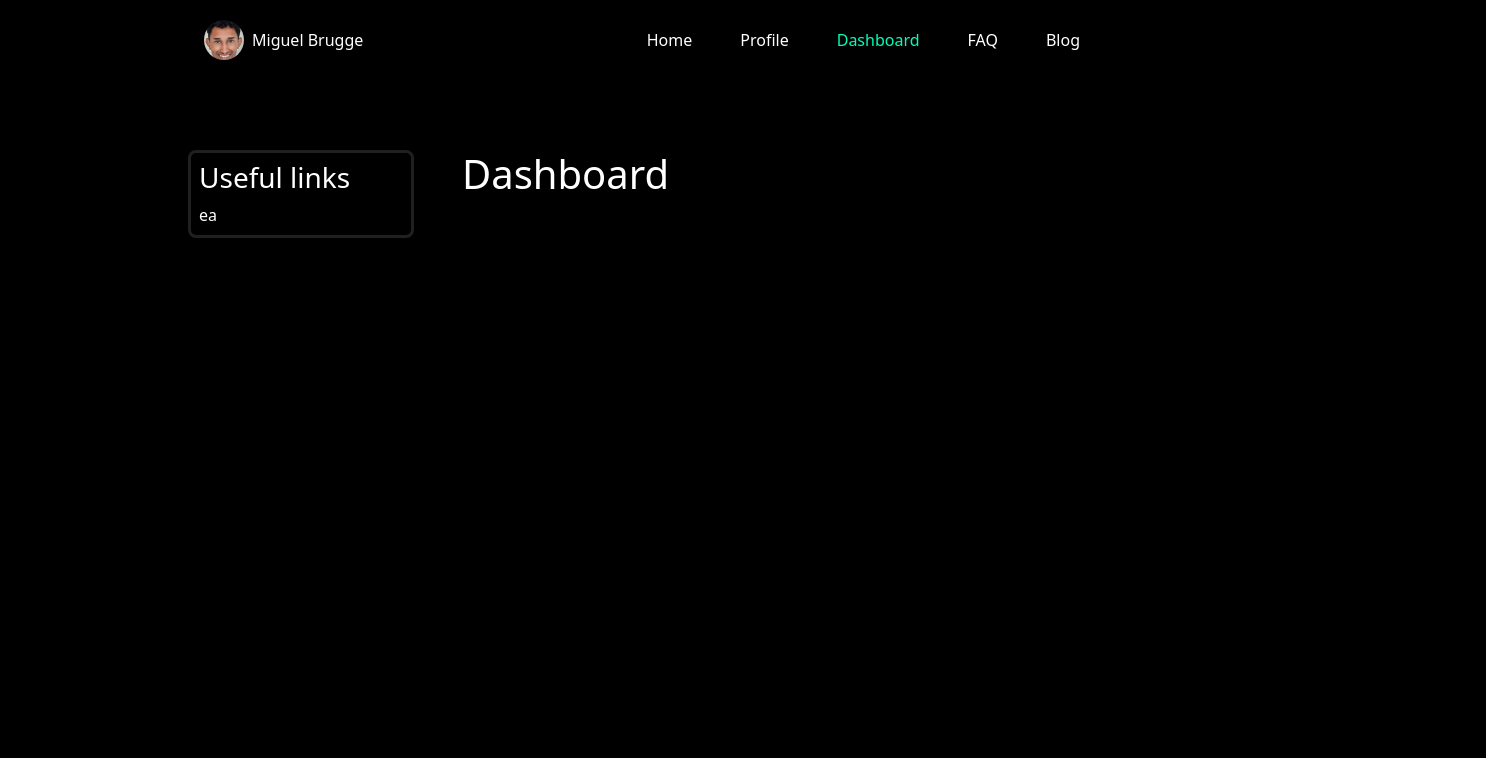
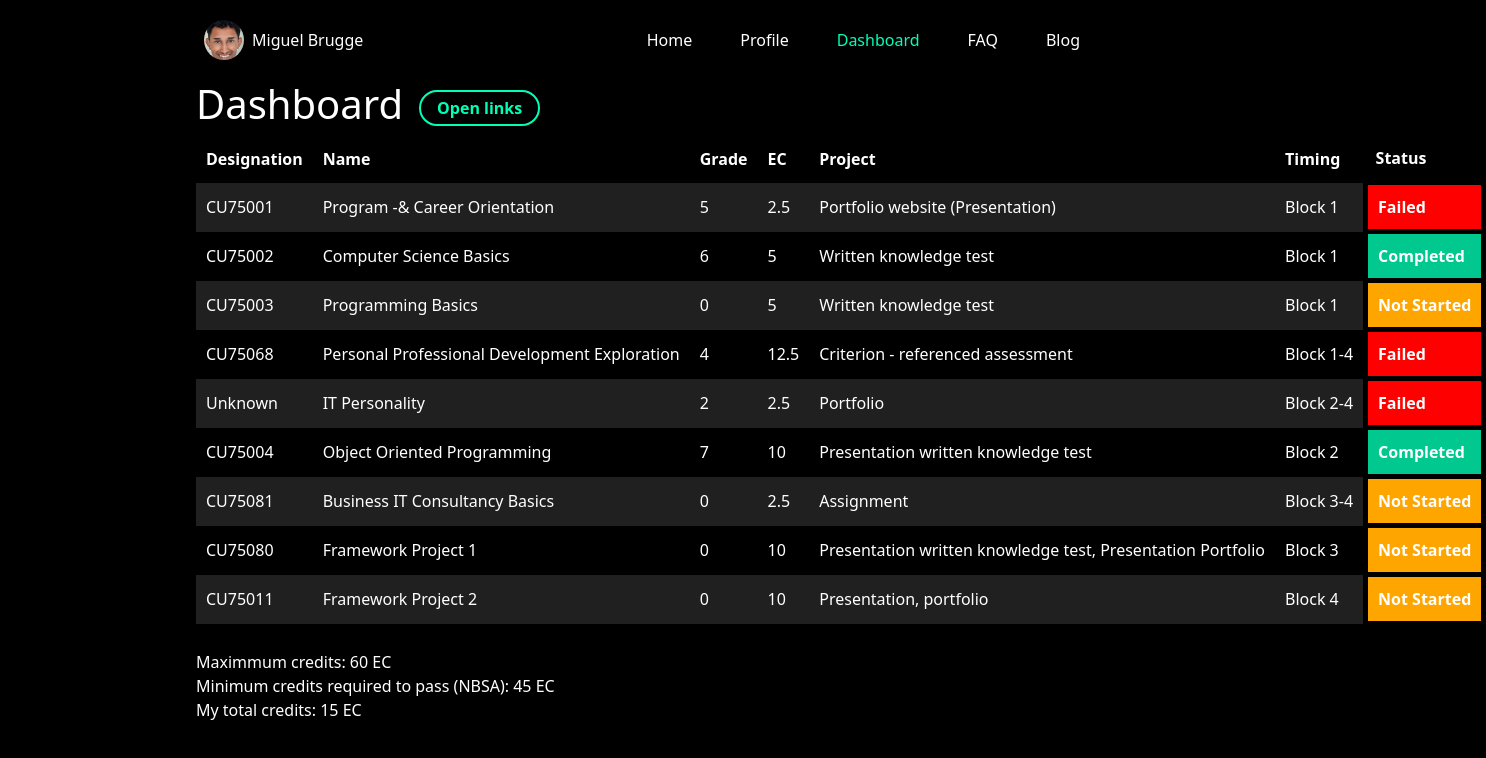
Before and after one commit to MiguelBrugge-HZ/MiguelBrugge-HZ, a plain HTML site: page dashboard.html in a window 1280 px wide. Shown: the whole page, 1486 px wide, since content can reach past the window. Drawn offline with nearby package versions, Linux system fonts and the light colour scheme.

Commit message:
dashboard

```diff
--- a/dashboard.html
+++ b/dashboard.html
@@ -41,21 +41,42 @@
                 </ul>
             </nav>
             <section id="dashboard" class="page">
-                <div class="row">
-                    <aside class="col-md-3 rounded-3 p-2">
+                <div class="row ms-5">
+                    <section class="col-md-12 p-0 ms-5">
+                        <div class="d-flex gap-3 align-items-center">
+                            <h1 class="">Dashboard</h1>
+                            <button id="link-button" onclick="openSideMenu()"
+                            class="ghost-button fw-bold rounded-pill px-3 py-1 border-none">Open
+                            links</button>
+                        </div>
+                        <table id="dashboard-table">
+                            <tr>
+                                <th>Designation</th>
+                                <th>Name</th>
+                                <th>Grade</th>
+                                <th>EC</th>
+                                <th>Project</th>
+                                <th>Timing</th>
+                                <th>Status</th>
+                            </tr>
+                        </table>
+                        <br>
+                        <p class="m-0">Maximmum credits: 60 EC</p>
+                        <p class="m-0">Minimum credits required to pass (NBSA): 45 EC</p>
+                        <p>My total credits: <span id="total-credits"></span> EC</p>
+                    </section>
+                    <aside id="link-menu" class="d-none col-md-3 rounded-3 p-2 position-fixed end-0 me-5">
                         <h3>Useful links</h3>
                         <ul class="list-unstyled d-flex flex-column gap-5 m-0">
                             <li><a href="">ea</a></li>
                         </ul>
                     </aside>
-                    <section class="col-md-8 p-0 ms-5">
-                        <h1 class="">Dashboard</h1>
-                        <table></table>
-                    </section>
                 </div>
             </section>
         </article>
     </main>
+    <script src="./scripts/dashboard-data.js" type="module"></script>
+    <script src="./scripts/link-menu-toggle.js"></script>
 </body>
 
 </html>
--- /dev/null
+++ b/data/courses.json
@@ -0,0 +1,85 @@
+{
+    "courses": [
+        {
+            "designation": "CU75001",
+            "name": "Program -& Career Orientation",
+            "grade": 5,
+            "ec": 2.5,
+            "project": "Portfolio website (Presentation)",
+            "timing": "Block 1",
+            "status": "Not Started"
+        },
+        {
+            "designation": "CU75002",
+            "name": "Computer Science Basics",
+            "grade": 6,
+            "ec": 5,
+            "project": "Written knowledge test",
+            "timing": "Block 1",
+            "status": "Not Started"
+        },
+        {
+            "designation": "CU75003",
+            "name": "Programming Basics",
+            "grade": 0,
+            "ec": 5,
+            "project": "Written knowledge test",
+            "timing": "Block 1",
+            "status": "Not Started"
+        },
+        {
+            "designation": "CU75068",
+            "name": "Personal Professional Development Exploration",
+            "grade": 4,
+            "ec": 12.5,
+            "project": "Criterion - referenced assessment",
+            "timing": "Block 1-4",
+            "status": "Not Started"
+        },
+        {
+            "designation": "Unknown",
+            "name": "IT Personality",
+            "grade": 2,
+            "ec": 2.5,
+            "project": "Portfolio",
+            "timing": "Block 2-4",
+            "status": "Not Started"
+        },
+        {
+            "designation": "CU75004",
+            "name": "Object Oriented Programming",
+            "grade": 7,
+            "ec": 10,
+            "project": "Presentation written knowledge test",
+            "timing": "Block 2",
+            "status": "Not Started"
+        },
+        {
+            "designation": "CU75081",
+            "name": "Business IT Consultancy Basics",
+            "grade": 0,
+            "ec": 2.5,
+            "project": "Assignment",
+            "timing": "Block 3-4",
+            "status": "Not Started"
+        },
+        {
+            "designation": "CU75080",
+            "name": "Framework Project 1",
+            "grade": 0,
+            "ec": 10,
+            "project": "Presentation written knowledge test, Presentation Portfolio",
+            "timing": "Block 3",
+            "status": "Not Started"
+        },
+        {
+            "designation": "CU75011",
+            "name": "Framework Project 2",
+            "grade": 0,
+            "ec": 10,
+            "project": "Presentation, portfolio",
+            "timing": "Block 4",
+            "status": "Not Started"
+        }
+    ]
+}
--- /dev/null
+++ b/scripts/dashboard-data.js
@@ -0,0 +1,51 @@
+const table = document.getElementById('dashboard-table');
+const totalCredits = document.getElementById('total-credits');
+
+let amountOfCredits = 0;
+
+let response = await fetch('./data/courses.json');
+let json = await response.json();
+let courses = json.courses;
+
+courses.forEach(course => {
+    const tr = document.createElement('tr');
+    table.appendChild(tr);
+    for (const prop in course) {
+        const td = document.createElement('td');
+        td.innerText = course[prop];
+        tr.appendChild(td);
+        if(prop == "ec" && course['grade'] > 5.5){
+            amountOfCredits += course[prop];
+        }
+        if (prop != "status") {
+            continue;
+        }
+        // Completed
+        if (course['grade'] > 5.5) {
+            td.innerText = "Completed";
+            td.classList.add("status-completed");
+        // Failed
+        } else if (course['grade'] < 5.5 && course['grade'] != 0) {
+            td.innerText = "Failed";
+            td.classList.add("status-failed");
+        } else {
+            // No grade
+            switch (course[prop]) {
+                case "Not Started":
+                    td.classList.add("status-not-started");
+                    break;
+                case "Failed":
+                    td.classList.add("status-failed");
+                    break;
+                case "Completed":
+                    td.classList.add("status-completed");
+                    break;
+                default:
+                    td.innerText = "Unknown";
+                    td.classList.add("status-unknown");
+                    break;
+            }
+        }
+    }
+});
+totalCredits.innerText = amountOfCredits;
--- /dev/null
+++ b/scripts/link-menu-toggle.js
@@ -0,0 +1,20 @@
+const linkButton = document.getElementById('link-button');
+const linkMenu = document.getElementById('link-menu');
+function openSideMenu() {
+    let isHidden = linkMenu.classList.contains('d-none');
+    if (isHidden) {
+        linkMenu.classList.remove('d-none');
+        linkMenu.classList.add('d-block');
+        linkButton.innerText = "Close links";
+
+        linkButton.classList.add('button');
+        linkButton.classList.remove('ghost-button');
+    } else {
+        linkMenu.classList.remove('d-block');
+        linkMenu.classList.add('d-none');
+        linkButton.innerText = "Open links";
+
+        linkButton.classList.add('ghost-button');
+        linkButton.classList.remove('button');
+    }
+}
--- a/styles.css
+++ b/styles.css
@@ -135,8 +135,56 @@ nav img{
 }
 
 /* Dashboard */
+#dashboard{
+    margin-top: 80px !important;
+    padding: 0 100px !important;
+}
 #dashboard aside{
     border: solid 3px var(--grey);
+    background-color: black;
+}
+
+table{
+    border-radius: 5rem;
+}
+
+table, td, th {
+    /* border: 3px solid var(--grey) !important; */
+    padding: 10px;
+    width: max-content;
+}
+
+tr:nth-child(even) {
+    background-color: var(--grey) !important;
+}
+
+
+#dashboard .status-not-started{
+    font-weight: bold;
+    background-color: orange;
+    border: solid 5px black;
+}
+
+#dashboard .status-failed{
+    font-weight: bold;
+    background-color: red;
+    border: solid 5px black;
+}
+
+#dashboard .status-completed{
+    font-weight: bold;
+    background-color: #00c88f;
+    border: solid 5px black;
+}
+
+#dashboard .status-unknown{
+    font-weight: bold;
+    background-color: darkslategray;
+    border: solid 5px black;
+}
+
+#link-button{
+    height: min-content;
 }
 
 /* Blog */
```
Also changed, not shown: profile.html (+1 -1 lines).
